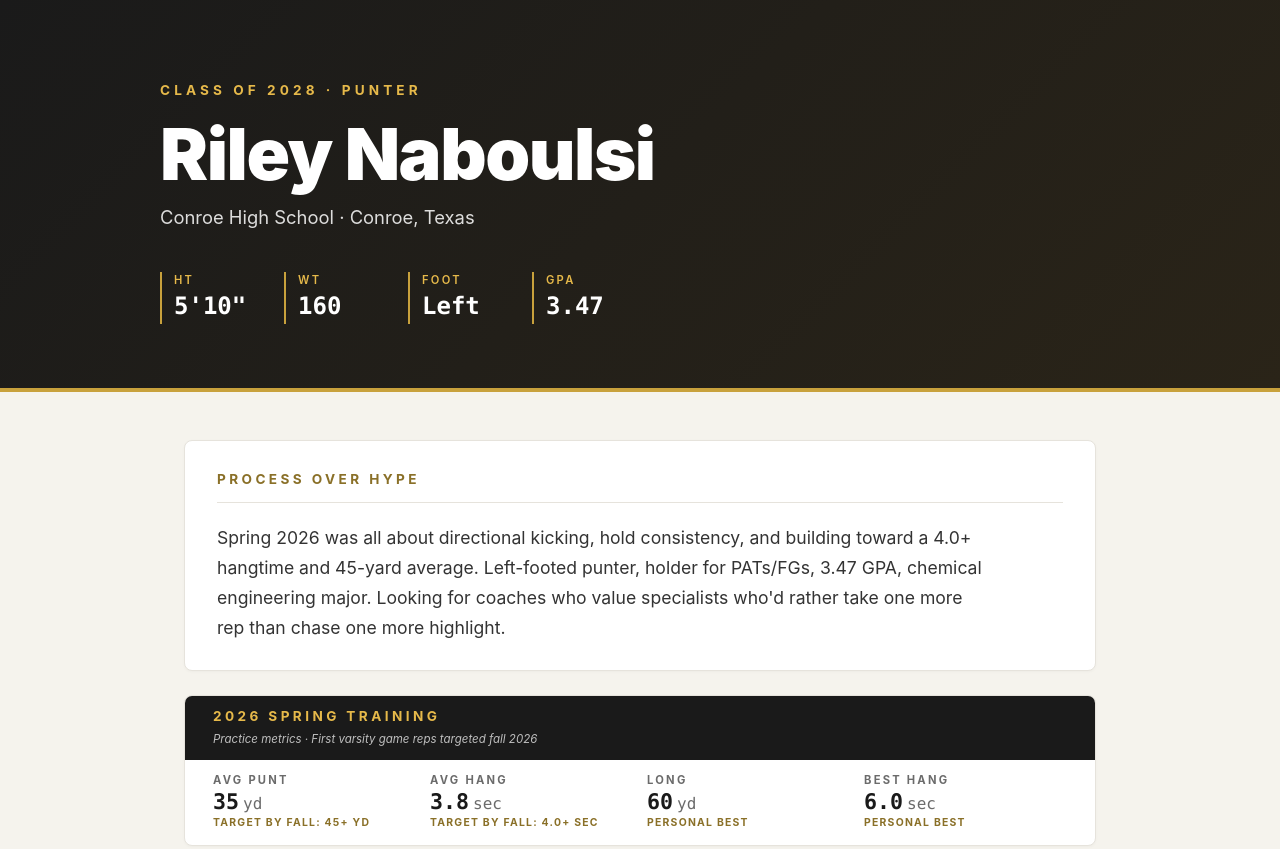
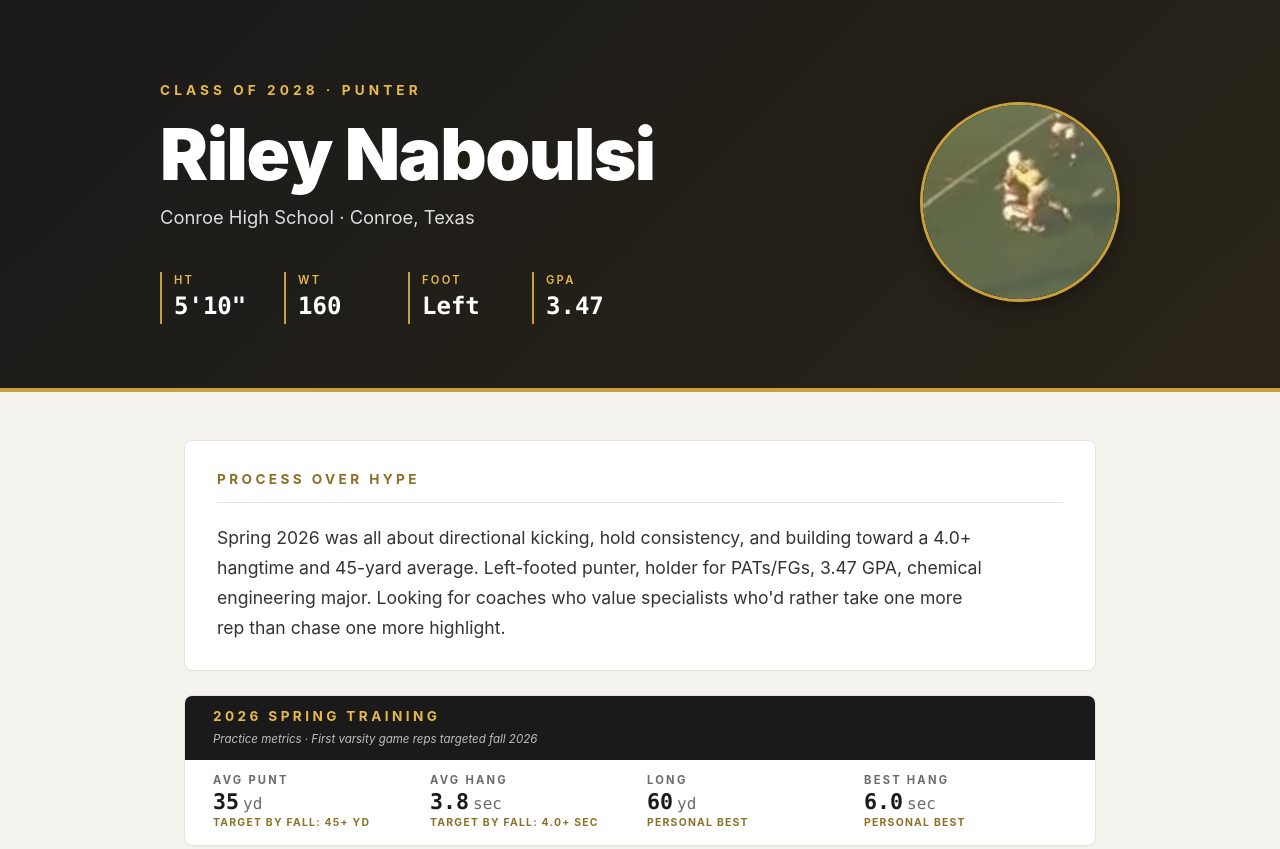
Before and after one commit to suspicious-cow/riley-summer-work, a plain HTML site: page index.html in a window 1280 px wide. Shown: the top 849 px of the page. Drawn offline with Linux system fonts and the light colour scheme.

Commit message:
feat: add hero photo

```diff
--- a/index.html
+++ b/index.html
@@ -10,6 +10,7 @@
 <body>
   <header class="hero">
     <div class="hero-content">
+      <div class="hero-text">
         <p class="eyebrow">CLASS OF 2028 &middot; PUNTER</p>
         <h1>Riley Naboulsi</h1>
         <p class="subtitle">Conroe High School &middot; Conroe, Texas</p>
@@ -31,6 +32,11 @@
             <span class="qs-label">GPA</span>
             <span class="qs-value">3.47</span>
           </div>
+        </div>
+      </div>
+
+      <div class="hero-photo">
+        <img src="riley-headshot.jpg" alt="Riley Naboulsi, Class of 2028 punter, Conroe Tigers">
       </div>
     </div>
   </header>
--- a/styles.css
+++ b/styles.css
@@ -32,6 +32,32 @@ html, body {
 .hero-content {
   max-width: 960px;
   margin: 0 auto;
+  display: flex;
+  align-items: center;
+  gap: 48px;
+}
+
+.hero-text {
+  flex: 1;
+  min-width: 0;
+}
+
+.hero-photo {
+  flex-shrink: 0;
+  width: 200px;
+  height: 200px;
+  border-radius: 50%;
+  border: 3px solid var(--gold);
+  overflow: hidden;
+  background: #000;
+  box-shadow: 0 6px 18px rgba(0, 0, 0, 0.35);
+}
+
+.hero-photo img {
+  display: block;
+  width: 100%;
+  height: 100%;
+  object-fit: cover;
 }
 
 .eyebrow {
@@ -297,10 +323,13 @@ footer {
   margin-top: 32px;
 }
 
-@media (max-width: 600px) {
+@media (max-width: 700px) {
   .hero { padding: 56px 20px 48px; }
   main { padding: 32px 20px; }
   .card { padding: 24px 20px; }
   .quick-stats { grid-template-columns: repeat(2, 1fr); }
   .stat-value { font-size: 1.85rem; }
+  .hero-content { flex-direction: column-reverse; gap: 24px; text-align: center; }
+  .hero-photo { width: 160px; height: 160px; }
+  .quick-stats { margin: 0 auto; }
 }
```
Also changed, not shown: riley-headshot.jpg (added). Lines whose indentation alone changed are shown as unchanged.
